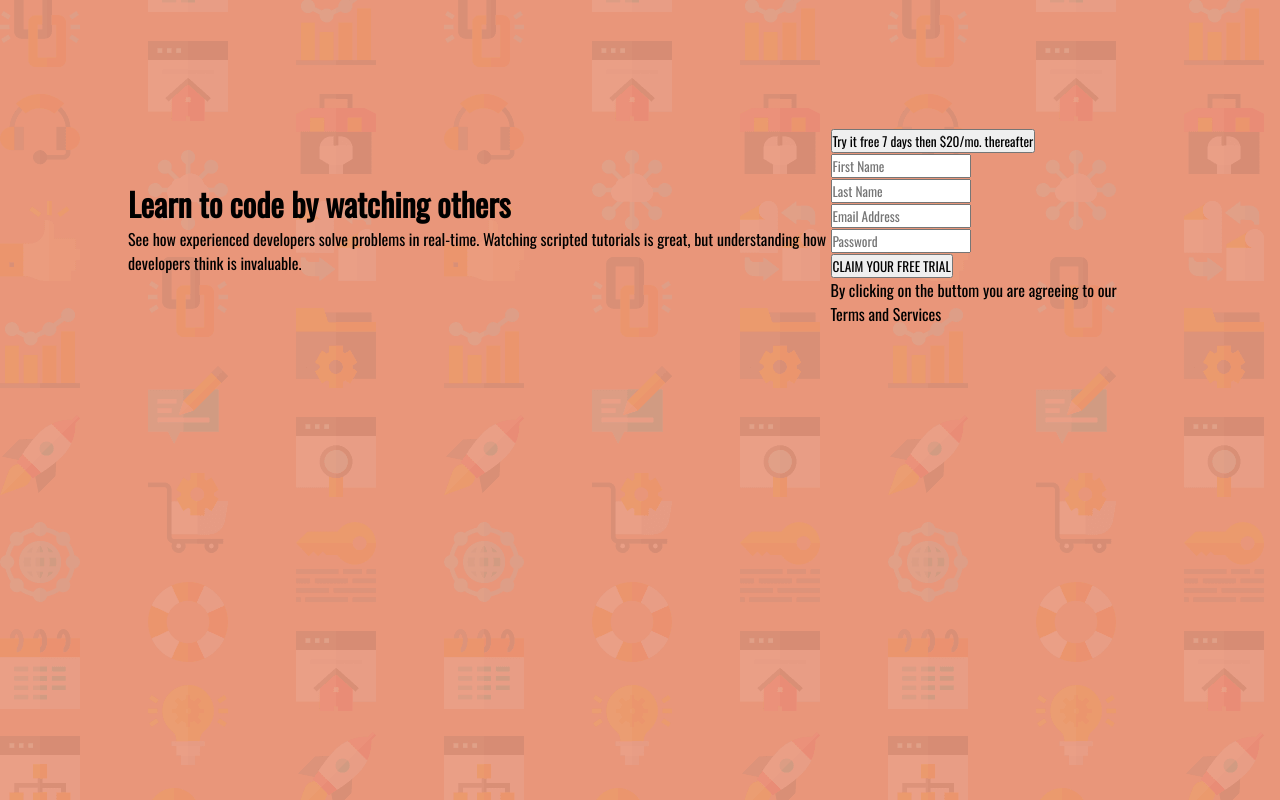
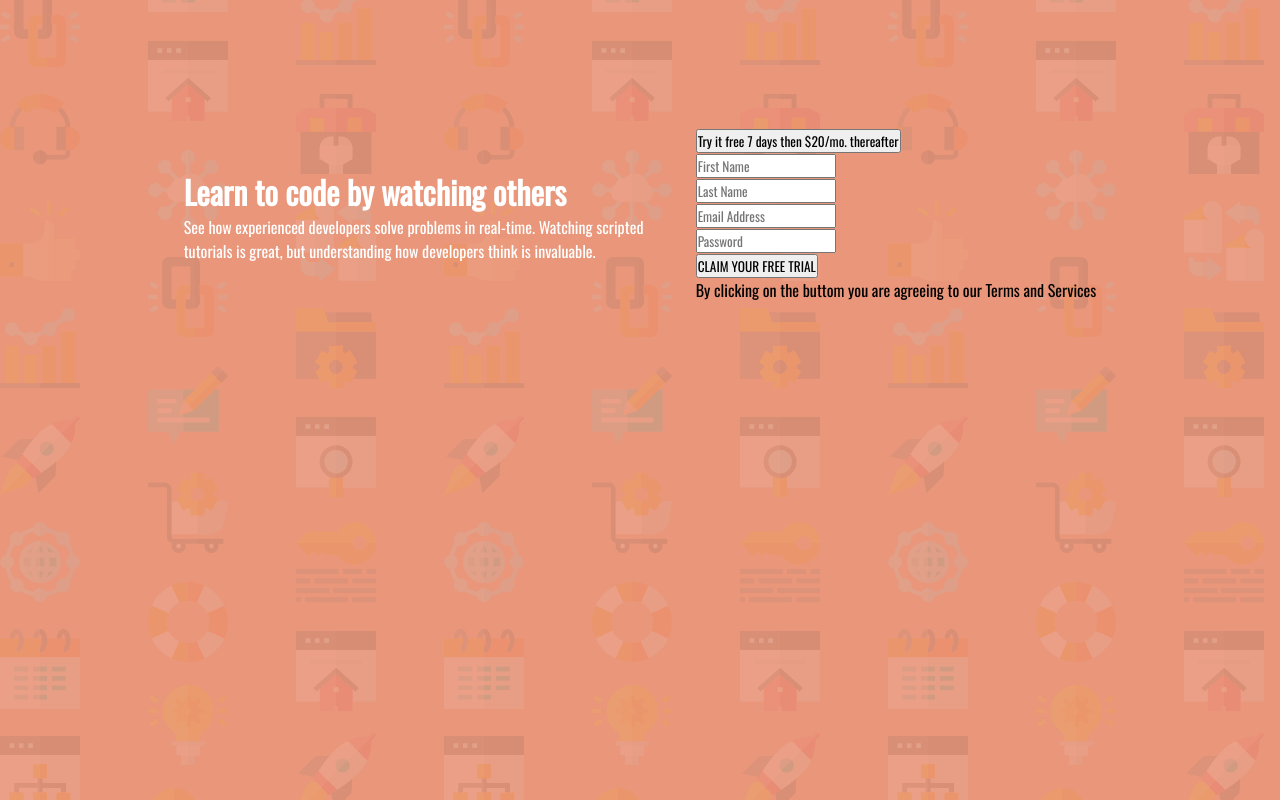
Before and after one commit to jazmindestefano/intro-component-with-signup-form, a plain HTML site: page index.html in a window 1280 px wide. Drawn offline with nearby package versions, Linux system fonts and the light colour scheme.

Commit message:
font color title and sub title

```diff
--- a/styles.css
+++ b/styles.css
@@ -16,3 +16,7 @@ body{
     align-items: center;
     flex-direction: row;
 }
+.title-subtitle{
+    color: white;
+    width: 50%;
+}
```
